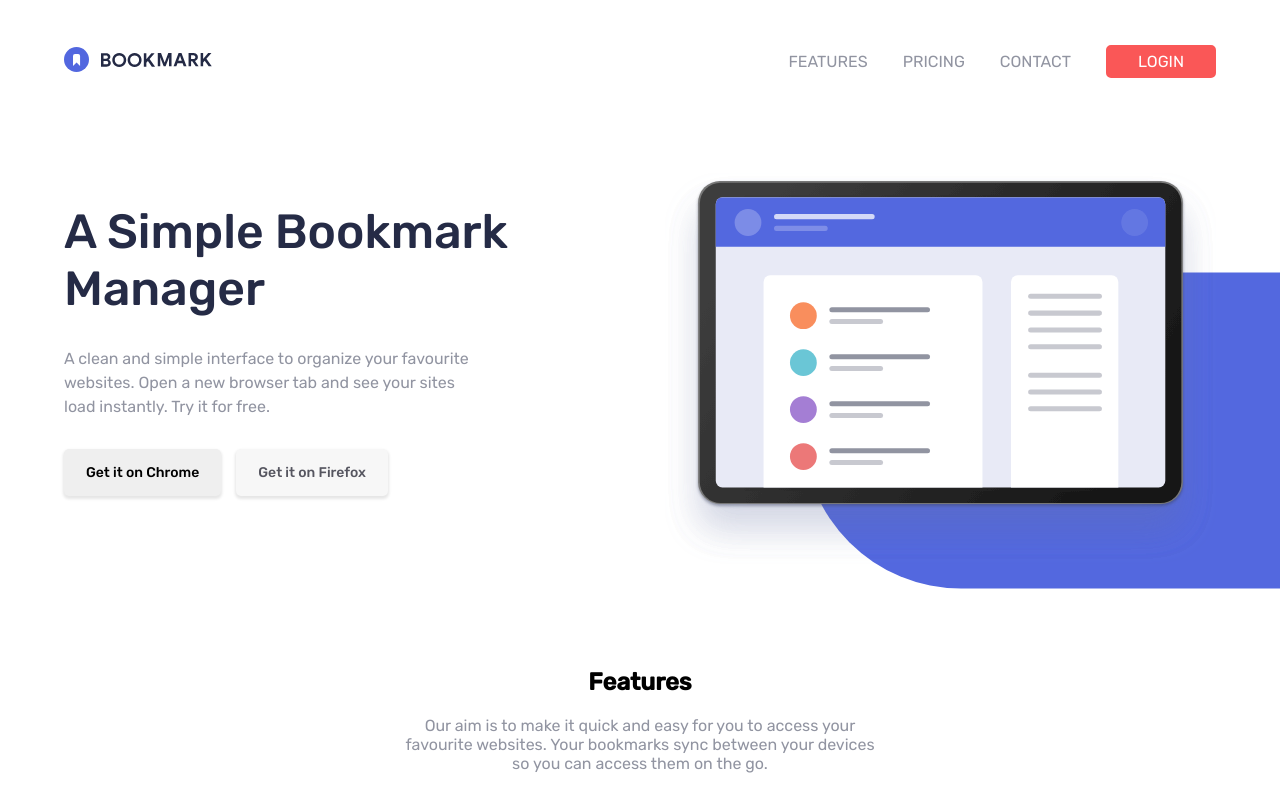
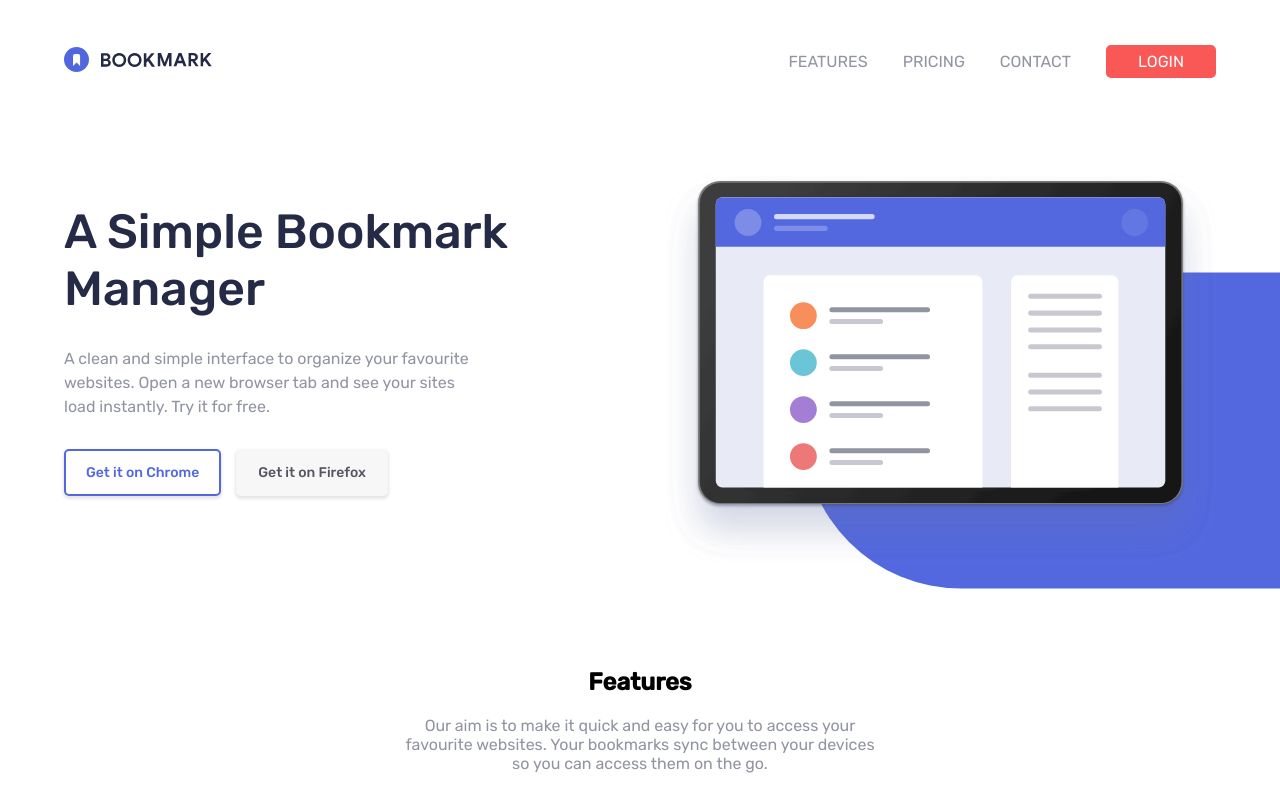
Before and after one commit to Safi100/react-bookmark-landing-page, a React (Create React App) app: page / in a window 1280 px wide. In both pictures the pointer is over the button "Get it on Chrome". Shown: the top 800 px of the page. Built offline with nearby package versions, Linux system fonts and the light colour scheme.

Commit message:
Add utilities styles

```diff
--- a/src/app.css
+++ b/src/app.css
@@ -32,3 +32,14 @@ li{
     border-radius: 5px;
     font-weight: 500;
 }
+.btn:hover{
+    background: transparent;
+}
+.blue_btn{
+    background: var(--Soft-Blue);
+    color: #fff;
+}
+.blue_btn:hover{
+    color: var(--Soft-Blue);
+    border-color: var(--Soft-Blue);
+}
```
